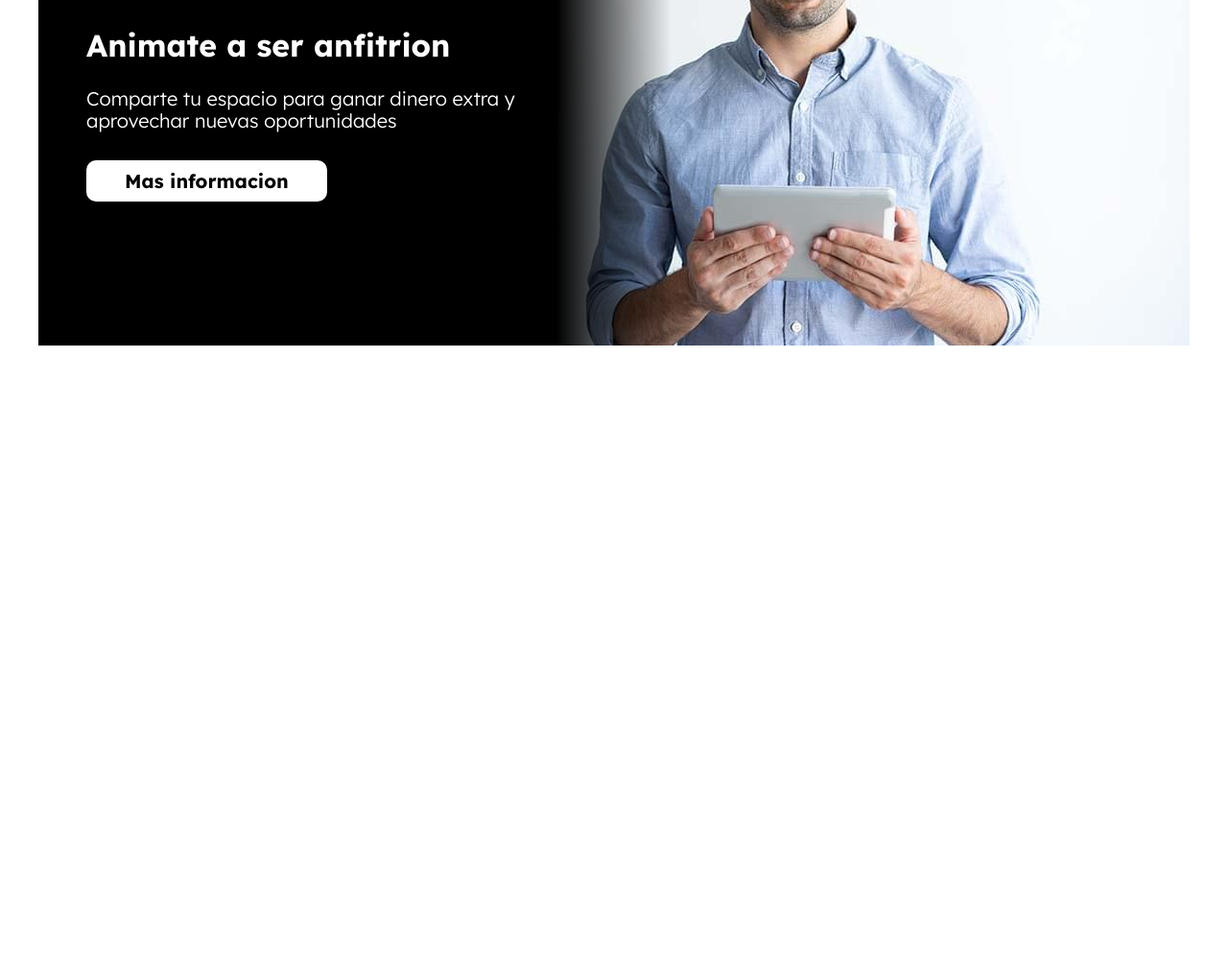
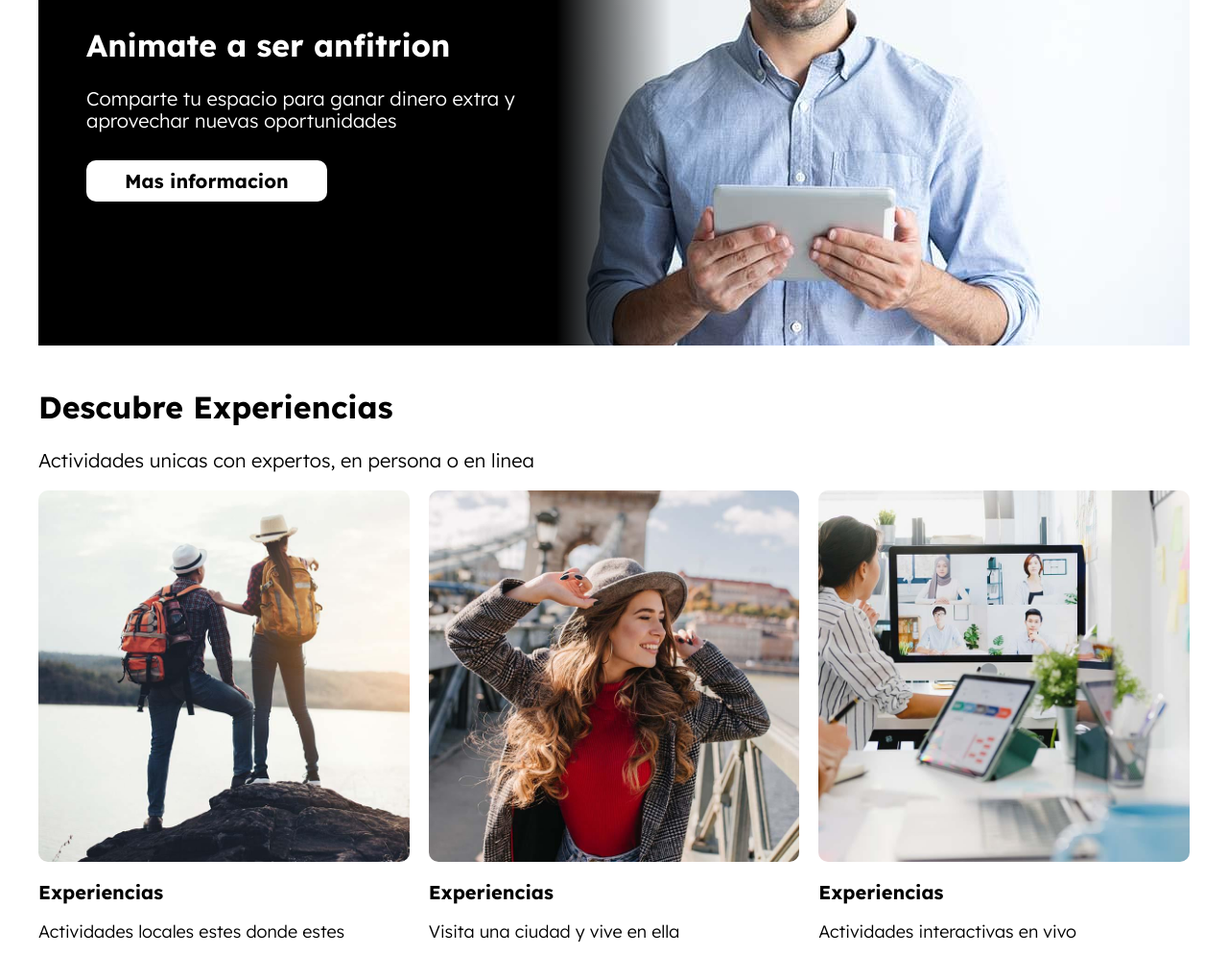
Before and after one commit to BenjaCode/Viajes, a website: page index.html in a window 1280 px wide. Shown: the part 1794-2813 px from the top of the page at 96% size. Before the commit the page ends 2154 px from the top, so only its background shows below. Drawn offline with Linux system fonts and the light colour scheme.

Commit message:
Experiencias

```diff
--- a/index.html
+++ b/index.html
@@ -191,5 +191,37 @@
             <a href="#" class="anfitrion__enlace">Mas informacion</a>
         </div>
     </section>
+
+    <main class="experiencias contenedor seccion">
+        <h2 class="experiencias__heading">Descubre Experiencias</h2>
+
+        <p class="experiencias__descripcion">Actividades unicas con expertos, en persona o en linea</p>
+
+        <div class="experiencias__listado">
+            <div class="experiencia">
+                <img src="build/img/experiencia_1.jpg" alt="Imagen de Experiencia 1" class="experiencia__imagen">
+
+                <p class="experiencia__titulo">Experiencias</p>
+
+                <p class="experiencia__descripcion">Actividades locales estes donde estes</p>
+            </div>
+
+            <div class="experiencia">
+                <img src="build/img/experiencia_2.jpg" alt="Imagen de Experiencia 2" class="experiencia__imagen">
+
+                <p class="experiencia__titulo">Experiencias</p>
+
+                <p class="experiencia__descripcion">Visita una ciudad y vive en ella</p>
+            </div>
+
+            <div class="experiencia">
+                <img src="build/img/experiencia_3.jpg" alt="Imagen de Experiencia 3" class="experiencia__imagen">
+
+                <p class="experiencia__titulo">Experiencias</p>
+
+                <p class="experiencia__descripcion">Actividades interactivas en vivo</p>
+            </div>
+        </div>
+    </main>
 </body>
 </html>
--- /dev/null
+++ b/src/scss/ui/contenido/_experiencias.scss
@@ -0,0 +1,30 @@
+@use "base/variables" as v;
+@use "base/mixins" as m;
+
+.experiencias{
+    &__listado{
+        display: grid;
+        grid-template-columns: repeat(3, 30rem);
+        column-gap: 2rem;
+        @include m.scrollHorizontal;
+
+        @include m.tablet {
+            @include m.grid(3, 2rem);
+        }
+    }
+}
+
+.experiencia{
+    &__imagen{
+        border-radius: 1rem;
+    }
+
+    &__titulo{
+        font-weight: 700;
+        font-size: 2rem;
+    }
+
+    &__descripcion{
+        font-size: 1.8rem;
+    }
+}
--- a/src/scss/ui/contenido/_index.scss
+++ b/src/scss/ui/contenido/_index.scss
@@ -1,3 +1,4 @@
 @forward 'destinos';
 @forward 'lugares';
 @forward 'anfitrion';
+@forward 'experiencias';
```
Also changed, not shown: build/css/app.css, 1 other file.
